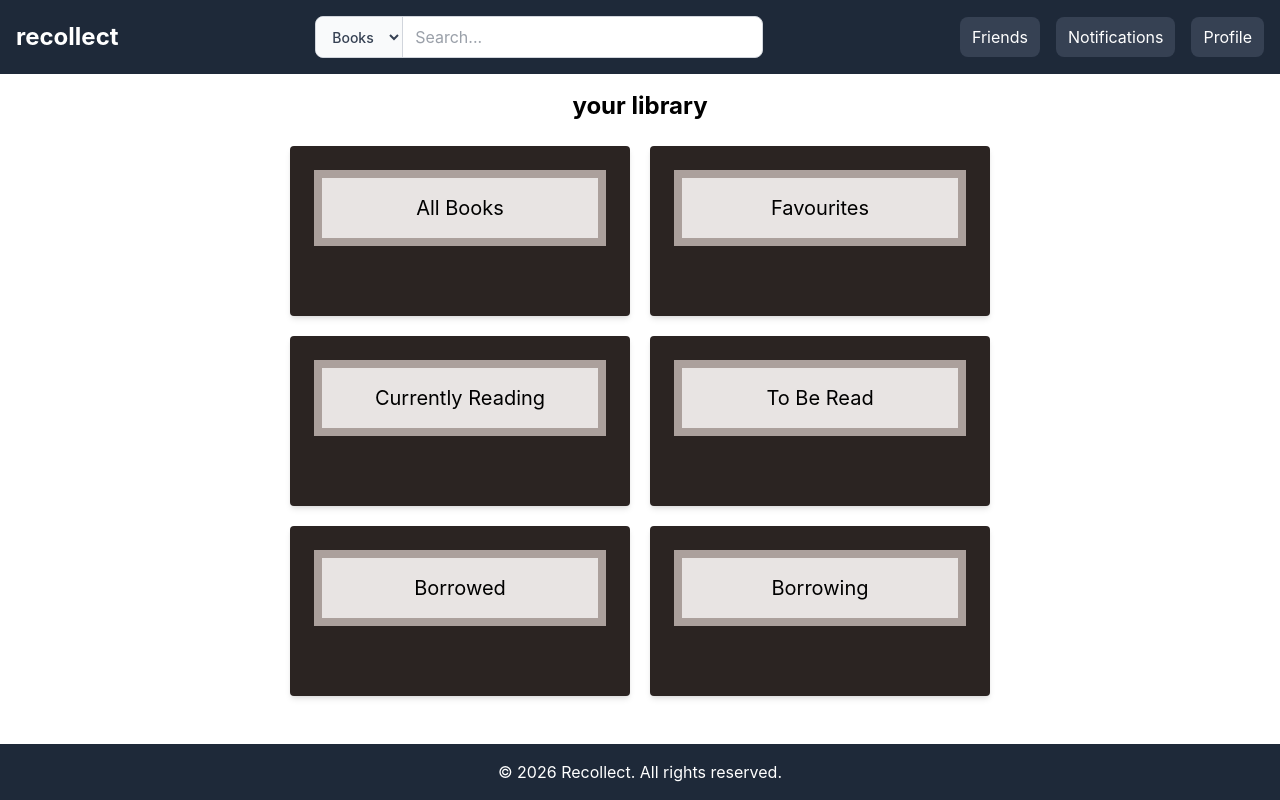
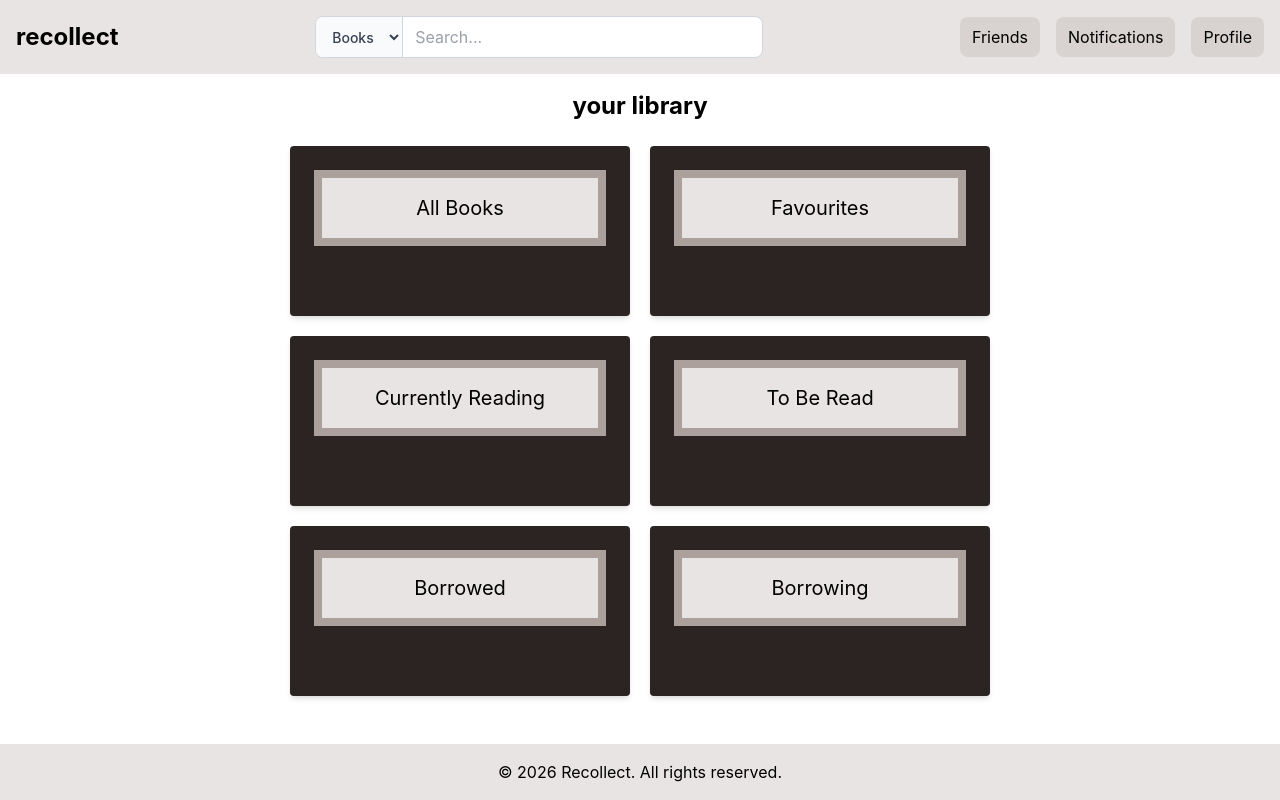
Before and after one commit to amberhammer/recollect, a React (Vite) app in the folder client/: page / in a window 1280 px wide. Built offline with nearby package versions, Linux system fonts and the light colour scheme.

Commit message:
Updated header and footer styles

```diff
--- a/client/src/components/layout/Footer.jsx
+++ b/client/src/components/layout/Footer.jsx
@@ -1,6 +1,6 @@
 export default function Footer() {
     return (
-        <footer className="bg-gray-800 text-white p-4 text-center absolute bottom-0 w-full">
+        <footer className="bg-taupe-200 text-black p-4 text-center absolute bottom-0 w-full">
             <p>&copy; 2026 Recollect. All rights reserved.</p>
         </footer>
     );
--- a/client/src/components/layout/NavBar.jsx
+++ b/client/src/components/layout/NavBar.jsx
@@ -3,14 +3,14 @@ import SearchBar from "./SearchBar";
 export default function NavBar() {
   return (
     <header>
-        <nav className="bg-gray-800 text-white p-4">
+        <nav className="bg-taupe-200 text-black p-4">
             <div className="container mx-auto flex items-center justify-between">
                 <a href="/" className="text-2xl font-bold">recollect</a>
                 <SearchBar />
                 <div className="flex items-center gap-4">
-                    <button className="bg-gray-700 px-3 py-2 rounded-lg hover:bg-gray-600">Friends</button>
-                    <button className="bg-gray-700 px-3 py-2 rounded-lg hover:bg-gray-600">Notifications</button>
-                    <button className="bg-gray-700 px-3 py-2 rounded-lg hover:bg-gray-600">Profile</button>
+                    <button className="bg-taupe-300 px-3 py-2 rounded-lg hover:border hover:border-taupe-400">Friends</button>
+                    <button className="bg-taupe-300 px-3 py-2 rounded-lg hover:border hover:border-taupe-400">Notifications</button>
+                    <button className="bg-taupe-300 px-3 py-2 rounded-lg hover:border hover:border-taupe-400">Profile</button>
                 </div>
             </div>
         </nav>
```
